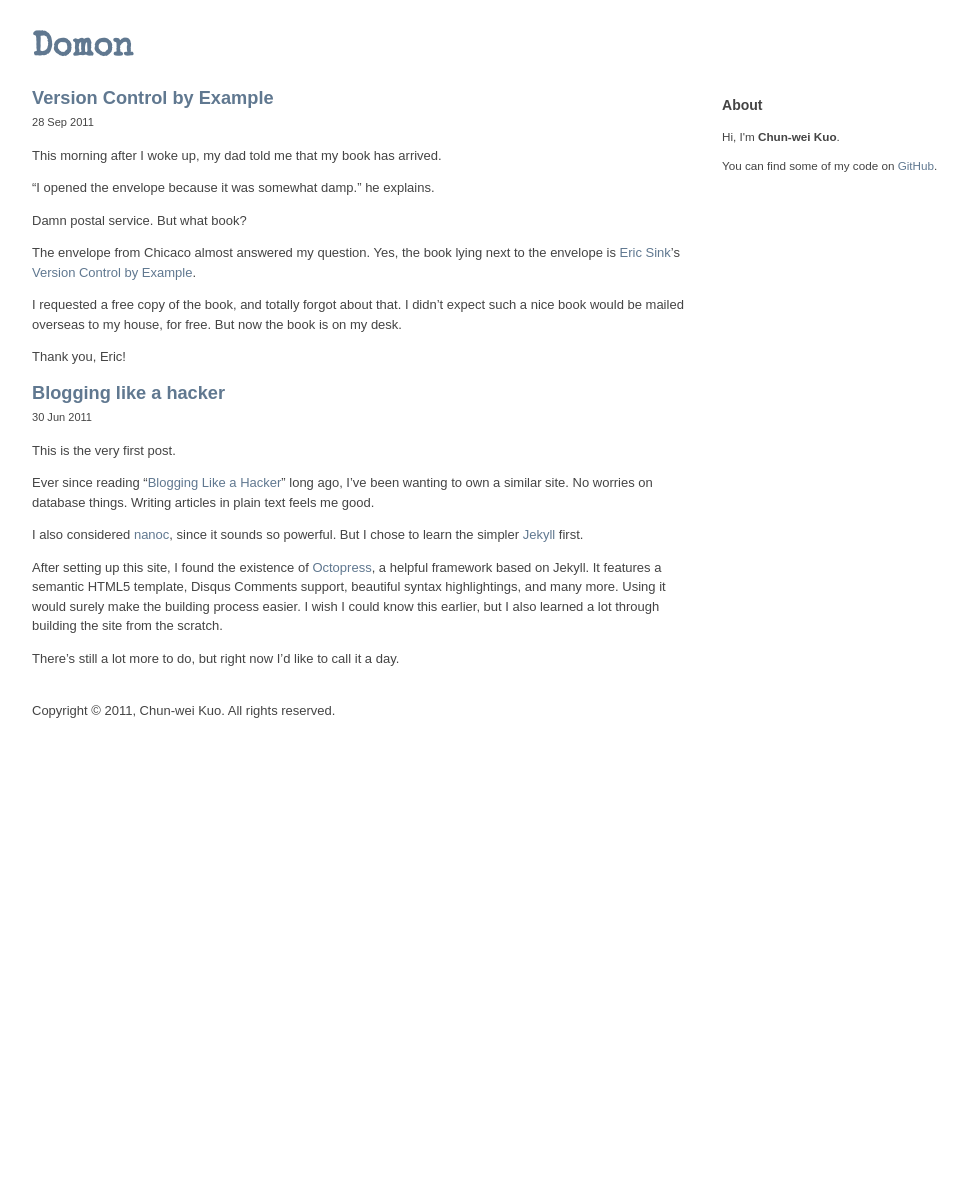
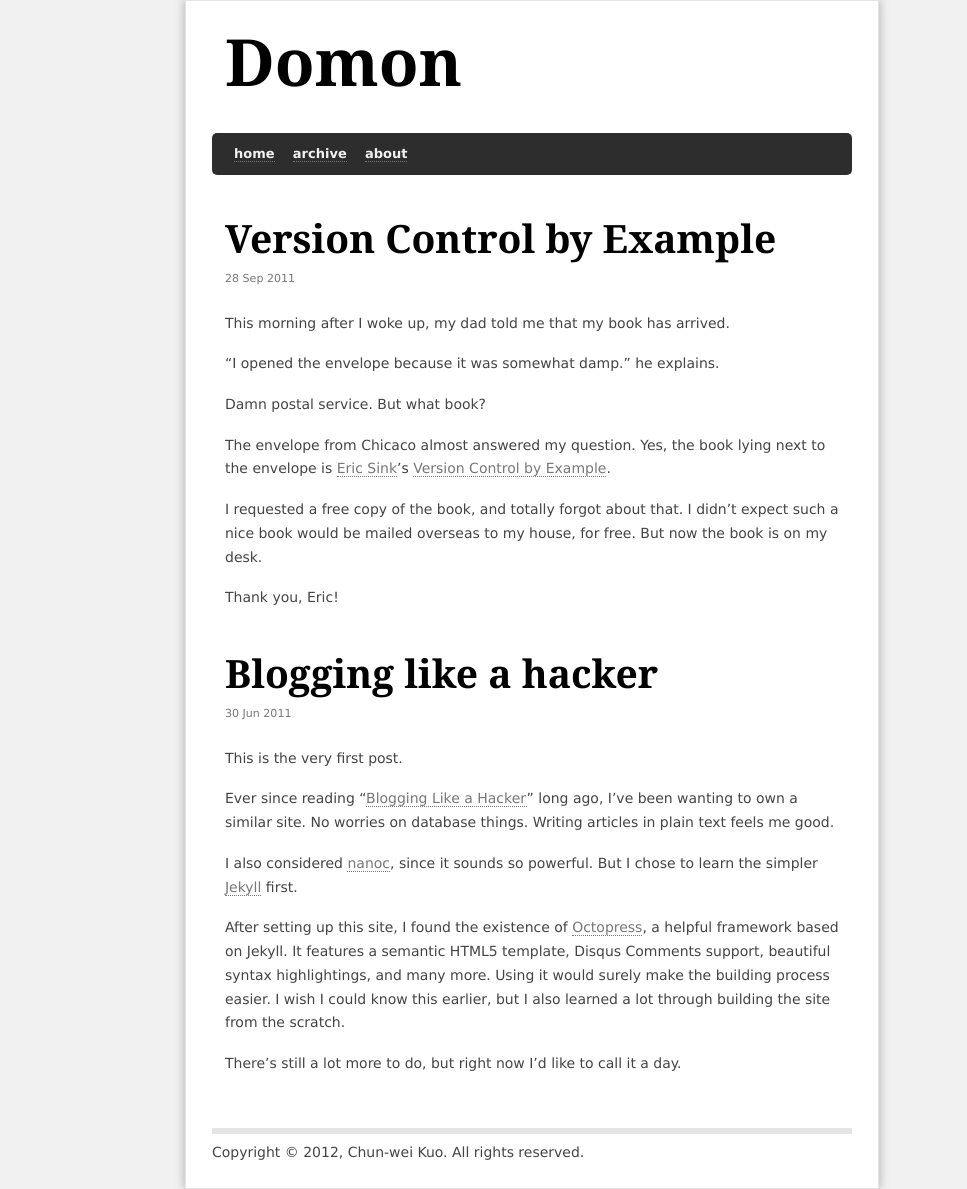
Before and after one commit to Domon/domon.github.com, a Jekyll site: the page built from index.html, in a window 1280 px wide. Shown: the whole page, without its empty margins (108-1075 px from the left). Built offline with Jekyll 4.4.1, drawn with Linux system fonts in a browser that asks for light colours; nearby versions of some CDN libraries; Markdown is read by kramdown in place of the engine named in the settings; before the commit the page ends 900 px from its top, so only the background shows below that.

Commit message:
Give this site a new design

```diff
--- a/_layouts/default.html
+++ b/_layouts/default.html
@@ -19,32 +19,34 @@
   <link rel="stylesheet" href="/css/style.css?v=2">
   <link rel="stylesheet" media="handheld" href="/css/handheld.css?v=2">
   <script src="/js/libs/modernizr-1.7.min.js"></script>
-
-  <link href="//fonts.googleapis.com/css?family=Special+Elite&amp;text=Domon" rel="stylesheet" type="text/css">
 </head>
 <body>
+  <div id="site">
     <header id="header">
-    <h1 id="site-title"><a href="/">Domon</a></h1>
+      <h1 id="logo"><a href="/">Domon</a></h1>
     </header>
+
+    <nav id="nav" class="clearfix">
+      <header>
+        <h1>Site Navigation</h1>
+      </header>
+      <ul>
+        <li><a href="/archive">Home</a>
+        <li><a href="/archive">Archive</a>
+        <li><a href="/about">About</a>
+    </nav>
 
     <div id="main" role="main">
       <section id="articles">
         <h1>Articles</h1>
         {{ content }}
       </section>
-    <aside id="sidebar" role="sidebar">
-      <h1>Sidebar</h1>
-      <section>
-        <h2>About</h2>
-        <p>Hi, I'm <strong>Chun-wei Kuo</strong>.</p>
-        <p>You can find some of my code on <a href="https://github.com/Domon">GitHub</a>.</p>
-      </section>
-    </aside>
     </div>
 
     <footer id="footer">
-    Copyright &copy; 2011, Chun-wei Kuo. All rights reserved.
+      <p>Copyright &copy; 2012, Chun-wei Kuo. All rights reserved.</p>
     </footer>
+  </div>
 
   <script src="//ajax.googleapis.com/ajax/libs/jquery/1.5.1/jquery.min.js"></script>
   <script>!window.jQuery && document.write(unescape('%3Cscript src="/js/libs/jquery-1.5.1.min.js"%3E%3C/script%3E'))</script>
--- a/_layouts/post.html
+++ b/_layouts/post.html
@@ -4,7 +4,7 @@ layout: default
 <article>
   <header>
     <h1><a href="{{ page.url }}">{{ page.title }}</a></h1>
-    <small>{{ page.date | date_to_string }}</small>
+    <small><time datetime="{{ page.date }}" pubdate>{{ page.date | date_to_string }}</time></small>
   </header>
   <div class="content">
     {{ content }}
--- a/css/style.css
+++ b/css/style.css
@@ -86,65 +86,149 @@ a:hover { color: #036; }
     \\ ========================================== //
 */
 
-body {
-  font-family: 'Meiryo', 'MS Gothic', sans-serif;
-  line-height: 1.5em;
+
+#site {
+  background-color: white;
+  border: 1px solid #E5E5E5;
+  width: 50%;
+  margin: 0 auto;
+  padding: 1.5em 2em 0.5em 2em;
+  -webkit-box-shadow: 0 0 10px rgba(0, 0, 0, 0.3);
+  box-shadow: 0 0 10px rgba(0, 0, 0, 0.3);
 }
 
-a { text-decoration: none; }
-
-code, pre { font-family: Consolas, 'Lucida Console', 'Courier New', monospace, sans-serif; }
-
-h1 {
-  font-size: 140%;
-  line-height: 1.5em;
+#site h1 a {
+  color: black;
+  border: none;
+  -o-transition: color .3s ease-in-out;
+  -moz-transition: color .3s ease-in-out;
+  -webkit-transition: color .3s ease-in-out;
+  transition: color .3s ease-in-out;
 }
 
-h2 {
-  font-size: 120%;
-  line-height: 1.5em;
-}
-
-#header, #main, #footer {
-  margin: 0 auto;
-  width: 1000px;
+#site h1 a:hover {
+  color: #C91F1F;
+  background-color: inherit;
 }
 
 #header {
-  height: 50px;
-  padding-top: 35px;
+  margin: 0 1em;
 }
 
-#site-title a {
-  font-family: 'Special Elite', cursive;
-  font-size: 180%;
+#logo {
+  font-family: Georgia, Times, serif;
+  font-size: 5em;
+  font-weight: bold;
+  margin-bottom: 0.5em;
 }
 
-#articles {
-  float: left;
-  width: 660px;
+#nav {
+  background-color: #2D2D2D;
+  -o-border-radius: 0.384615em;
+  -moz-border-radius: 0.384615em;
+  -webkit-border-radius: 0.384615em;
+  border-radius: 0.384615em;
+  padding: 1em;
+  font-weight: bold;
+  text-transform: lowercase;
 }
 
-#sidebar {
-  float: right;
-  font-size: 90%;
-  margin: 10px;
-  width: 300px;
-}
-
-#articles > h1, #sidebar > h1 {
+#nav h1 {
   display: none;
 }
 
-#footer {
-  clear: both;
-  padding-top: 20px;
+#nav ul li {
+  float: left;
+  margin: 0 0.7em;
+}
+
+#nav a {
+  color: #F1F1F1;
+}
+
+#nav a:hover {
+  color: white;
+  background-color: inherit;
+}
+
+#main {
+  margin: 0 1em;
+}
+
+#articles > h1 {
+  display: none;
+}
+
+article {
+  margin: 3em 0;
+}
+
+article header {
+  margin-bottom: 2em;
+}
+
+article header h1 {
+  font-family: Georgia, Times, serif;
+  font-size: 3em;
+  margin-bottom: 0.2em;
+}
+
+article header small {
+  color: #777;
+}
+
+body {
+  background-color: #F1F1F1;
+  font-family: Verdana, sans-serif;
+  text-rendering: optimizeLegibility;
+}
+
+a, a:active, a:visited {
+  border-bottom: 0.071428em dotted #777;
+  color: #777;
+  text-decoration: none;
+}
+
+a:hover {
+  background-color: #F1F1F1;
+  color: black;
 }
 
 p {
-  margin: 1em 0 1em 0;
-  line-height: 1.5em;
+  font-size: 1.076923em;
+  line-height: 1.7em;
+  margin: 0.5em 0 1.2em 0;
 }
+
+#comments h1 {
+  font-size: 1.5em;
+}
+
+#footer {
+  margin-top: 4em;
+  border-top: 0.5em solid #E5E5E5;
+}
+
+@media only screen and (max-width: 1024px) {
+  #site {
+    width: 70%
+  }
+}
+
+@media only screen and (max-width: 640px) {
+  #site {
+    width: 85%
+  }
+
+  #logo {
+    font-size: 4em;
+  }
+
+  article header h1 {
+    font-size: 2em;
+  }
+}
+
 
 
 
--- a/index.html
+++ b/index.html
@@ -6,7 +6,7 @@ title: Home
 <article>
   <header>
     <h1><a href="{{ post.url }}">{{ post.title }}</a></h1>
-    <small>{{ post.date | date_to_string }}</small>
+    <small><time datetime="{{ post.date }}" pubdate>{{ post.date | date_to_string }}</time></small>
   </header>
   <div class="content">
     {{ post.content }}
```
Lines whose indentation alone changed are shown as unchanged.
